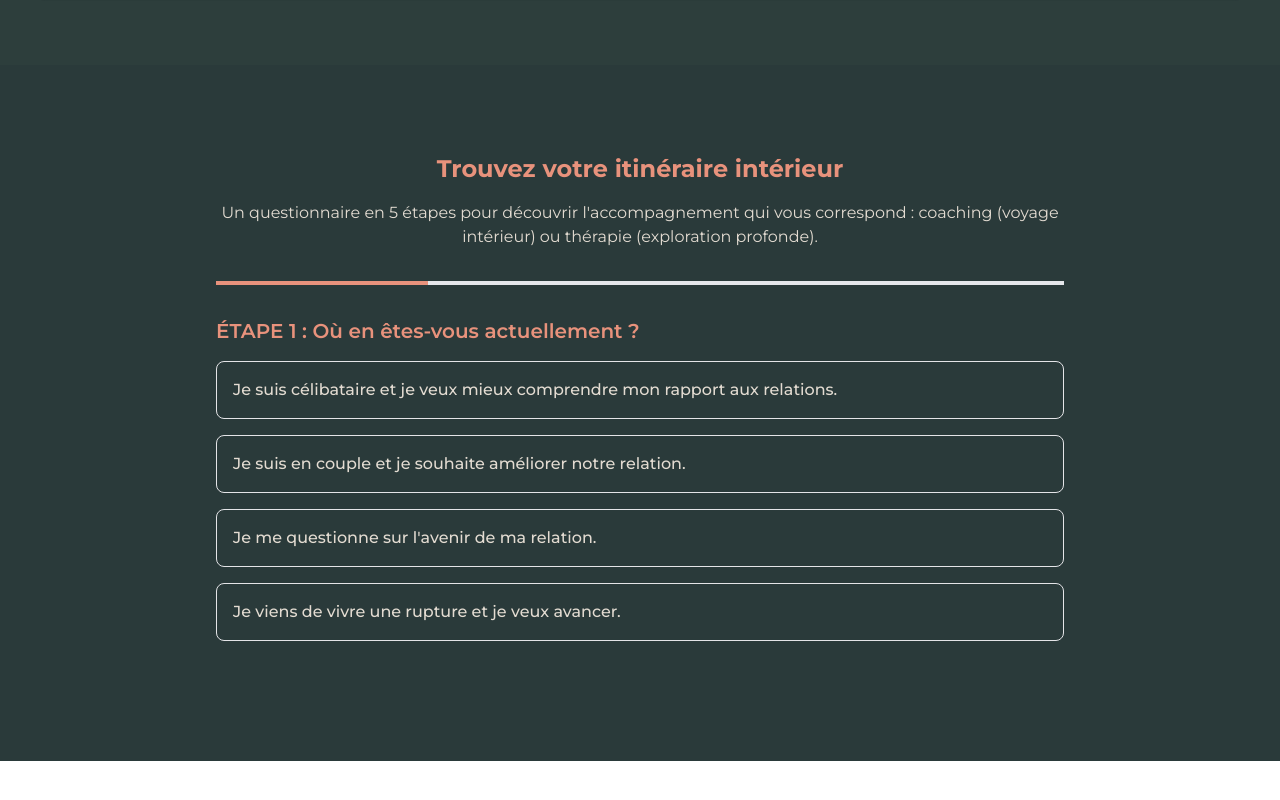
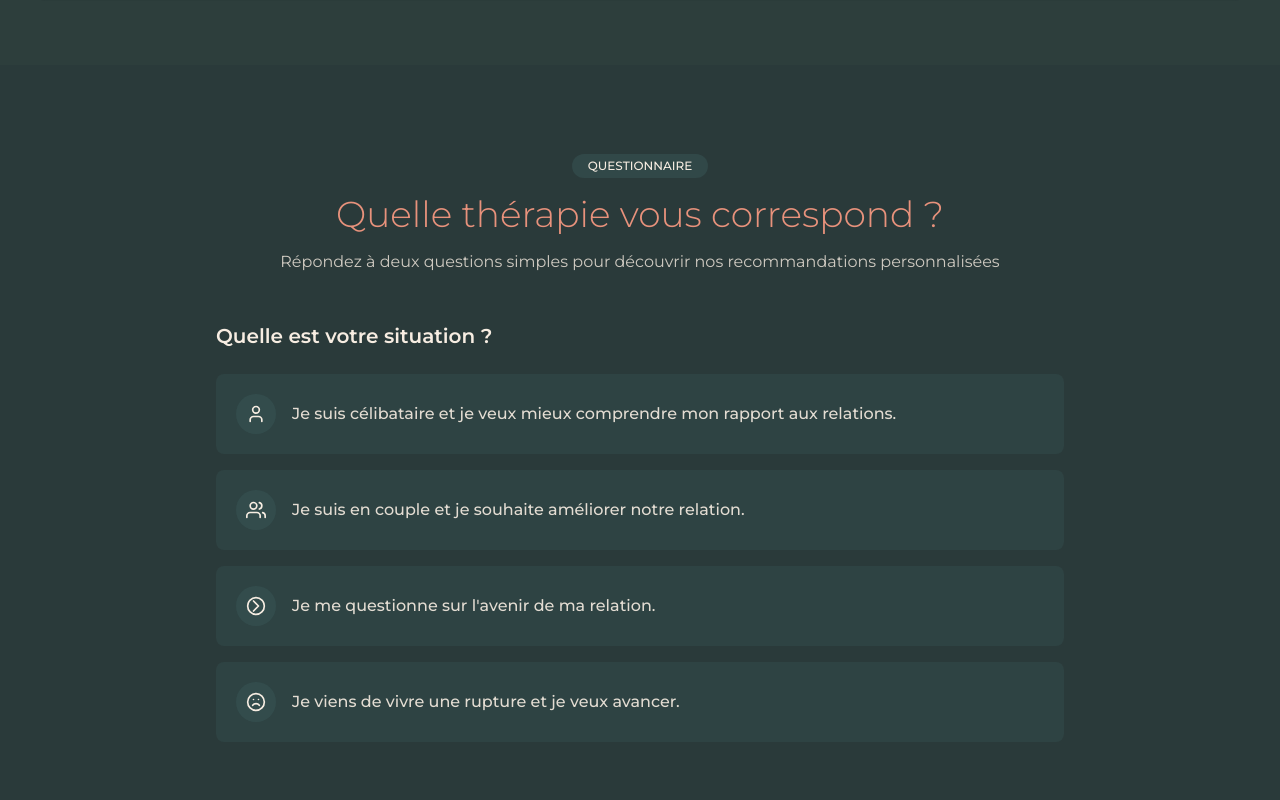
Before and after one commit to numerized/anneyvonnetherapeute, a Next.js app: page /therapies in a window 1280 px wide. Shown: the part 2955-3755 px from the top of the page. Before the commit the page ends 3716 px from the top, so only its background shows below. Built offline with nearby package versions, Linux system fonts and the light colour scheme; what @sanity/demo would draw is missing.

Commit message:
better questionnaire design

```diff
--- a/components/TherapyOfferings/TherapyQuestionnaireNew.tsx
+++ b/components/TherapyOfferings/TherapyQuestionnaireNew.tsx
@@ -429,48 +429,80 @@ const TherapyQuestionnaireNew = () => {
   return (
     <section className="bg-primary-dark py-16">
       <div className="max-w-4xl mx-auto p-6 text-primary-cream/90">
-        <h2 className="text-2xl font-bold mb-4 text-center text-primary-coral">Trouvez votre itinéraire intérieur</h2>
-        <p className="text-center mb-8">Un questionnaire en 5 étapes pour découvrir l'accompagnement qui vous correspond : coaching (voyage intérieur) ou thérapie (exploration profonde).</p>
-
-        {/* Progress indicator */}
-        <div className="flex justify-between mb-8">
-          {[1, 2, 3, 4].map((s) => (
-            <div
-              key={s}
-              className={`w-1/4 h-1 ${
-                s <= step ? 'bg-primary-coral' : 'bg-gray-200'
-              } transition-all duration-300`}
-            ></div>
-          ))}
+        {/* Header */}
+        <div className="text-center mb-12">
+          <div className="inline-block px-4 py-1 text-xs font-medium bg-primary-forest/50 text-primary-cream rounded-full mb-4">
+            QUESTIONNAIRE
+          </div>
+          <h2 className="text-4xl font-light text-primary-coral mb-4">
+            Quelle thérapie vous correspond ?
+          </h2>
+          <p className="text-primary-cream/80">
+            Répondez à deux questions simples pour découvrir nos recommandations personnalisées
+          </p>
         </div>
 
         {/* Step 1: Current Situation */}
         {step === 1 && (
           <div className="mb-8">
-            <h3 className="text-xl font-semibold mb-4 text-primary-coral">ÉTAPE 1 : Où en êtes-vous actuellement ?</h3>
+            <h3 className="text-xl font-semibold mb-6 text-primary-cream">
+              Quelle est votre situation ?
+            </h3>
+
             <div className="space-y-4">
               <button
                 onClick={() => handleSituationSelect('A')}
-                className="w-full text-left p-4 border rounded-lg hover:border-primary-coral hover:shadow-md transition-all"
+                className="w-full text-left p-5 bg-primary-forest/30 hover:bg-primary-forest/40 transition-all rounded-lg flex items-center"
               >
+                <span className="flex items-center justify-center w-10 h-10 rounded-full bg-primary-forest/50 mr-4">
+                  <svg xmlns="http://www.w3.org/2000/svg" width="20" height="20" viewBox="0 0 24 24" fill="none" stroke="currentColor" strokeWidth="2" strokeLinecap="round" strokeLinejoin="round" className="text-primary-cream">
+                    <path d="M19 21v-2a4 4 0 0 0-4-4H9a4 4 0 0 0-4 4v2"></path>
+                    <circle cx="12" cy="7" r="4"></circle>
+                  </svg>
+                </span>
                 <h4 className="font-medium">Je suis célibataire et je veux mieux comprendre mon rapport aux relations.</h4>
               </button>
+
               <button
                 onClick={() => handleSituationSelect('B')}
-                className="w-full text-left p-4 border rounded-lg hover:border-primary-coral hover:shadow-md transition-all"
+                className="w-full text-left p-5 bg-primary-forest/30 hover:bg-primary-forest/40 transition-all rounded-lg flex items-center"
               >
+                <span className="flex items-center justify-center w-10 h-10 rounded-full bg-primary-forest/50 mr-4">
+                  <svg xmlns="http://www.w3.org/2000/svg" width="20" height="20" viewBox="0 0 24 24" fill="none" stroke="currentColor" strokeWidth="2" strokeLinecap="round" strokeLinejoin="round" className="text-primary-cream">
+                    <path d="M17 21v-2a4 4 0 0 0-4-4H5a4 4 0 0 0-4 4v2"></path>
+                    <circle cx="9" cy="7" r="4"></circle>
+                    <path d="M23 21v-2a4 4 0 0 0-3-3.87"></path>
+                    <path d="M16 3.13a4 4 0 0 1 0 7.75"></path>
+                  </svg>
+                </span>
                 <h4 className="font-medium">Je suis en couple et je souhaite améliorer notre relation.</h4>
               </button>
+
               <button
                 onClick={() => handleSituationSelect('C')}
-                className="w-full text-left p-4 border rounded-lg hover:border-primary-coral hover:shadow-md transition-all"
+                className="w-full text-left p-5 bg-primary-forest/30 hover:bg-primary-forest/40 transition-all rounded-lg flex items-center"
               >
+                <span className="flex items-center justify-center w-10 h-10 rounded-full bg-primary-forest/50 mr-4">
+                  <svg xmlns="http://www.w3.org/2000/svg" width="20" height="20" viewBox="0 0 24 24" fill="none" stroke="currentColor" strokeWidth="2" strokeLinecap="round" strokeLinejoin="round" className="text-primary-cream">
+                    <path d="M9 18l6-6-6-6"></path>
+                    <circle cx="12" cy="12" r="10"></circle>
+                  </svg>
+                </span>
                 <h4 className="font-medium">Je me questionne sur l'avenir de ma relation.</h4>
               </button>
+
               <button
                 onClick={() => handleSituationSelect('D')}
-                className="w-full text-left p-4 border rounded-lg hover:border-primary-coral hover:shadow-md transition-all"
+                className="w-full text-left p-5 bg-primary-forest/30 hover:bg-primary-forest/40 transition-all rounded-lg flex items-center"
               >
+                <span className="flex items-center justify-center w-10 h-10 rounded-full bg-primary-forest/50 mr-4">
+                  <svg xmlns="http://www.w3.org/2000/svg" width="20" height="20" viewBox="0 0 24 24" fill="none" stroke="currentColor" strokeWidth="2" strokeLinecap="round" strokeLinejoin="round" className="text-primary-cream">
+                    <circle cx="12" cy="12" r="10"></circle>
+                    <path d="M16 16s-1.5-2-4-2-4 2-4 2"></path>
+                    <line x1="9" y1="9" x2="9.01" y2="9"></line>
+                    <line x1="15" y1="9" x2="15.01" y2="9"></line>
+                  </svg>
+                </span>
                 <h4 className="font-medium">Je viens de vivre une rupture et je veux avancer.</h4>
               </button>
             </div>
@@ -480,11 +512,19 @@ const TherapyQuestionnaireNew = () => {
         {/* Step 2: Current Priority */}
         {step === 2 && (
           <div className="mb-8">
-            <div className="flex items-center mb-4">
+            <div className="flex items-center mb-6">
               <button onClick={() => setStep(1)} className="mr-2 text-primary-coral">
                 <ArrowLeft className="w-5 h-5" />
               </button>
-              <h3 className="text-xl font-semibold text-primary-coral">ÉTAPE 2 : Quelle est votre priorité actuelle ?</h3>
+              <h3 className="text-xl font-semibold text-primary-cream">
+                {answers.situation === 'A'
+                  ? "Quel est votre objectif principal ?"
+                  : answers.situation === 'B'
+                    ? "Quelle est votre priorité de couple ?"
+                    : answers.situation === 'C'
+                      ? "Quelle est votre préoccupation ?"
+                      : "Comment souhaitez-vous avancer ?"}
+              </h3>
             </div>
 
             <div className="space-y-4">
@@ -492,14 +532,26 @@ const TherapyQuestionnaireNew = () => {
                 <>
                   <button
                     onClick={() => handlePrioritySelect('A1')}
-                    className="w-full text-left p-4 border rounded-lg hover:border-primary-coral hover:shadow-md transition-all"
+                    className="w-full text-left p-5 bg-primary-forest/30 hover:bg-primary-forest/40 transition-all rounded-lg flex items-center"
                   >
+                    <span className="flex items-center justify-center w-10 h-10 rounded-full bg-primary-forest/50 mr-4">
+                      <svg xmlns="http://www.w3.org/2000/svg" width="20" height="20" viewBox="0 0 24 24" fill="none" stroke="currentColor" strokeWidth="2" strokeLinecap="round" strokeLinejoin="round" className="text-primary-cream">
+                        <path d="M12 21.35l-1.45-1.32C5.4 15.36 2 12.28 2 8.5 2 5.42 4.42 3 7.5 3c1.74 0 3.41.81 4.5 2.09C13.09 3.81 14.76 3 16.5 3 19.58 3 22 5.42 22 8.5c0 3.78-3.4 6.86-8.55 11.54L12 21.35z"/>
+                      </svg>
+                    </span>
                     <h4 className="font-medium">Comprendre pourquoi je répète toujours les mêmes schémas.</h4>
                   </button>
                   <button
                     onClick={() => handlePrioritySelect('A2')}
-                    className="w-full text-left p-4 border rounded-lg hover:border-primary-coral hover:shadow-md transition-all"
+                    className="w-full text-left p-5 bg-primary-forest/30 hover:bg-primary-forest/40 transition-all rounded-lg flex items-center"
                   >
+                    <span className="flex items-center justify-center w-10 h-10 rounded-full bg-primary-forest/50 mr-4">
+                      <svg xmlns="http://www.w3.org/2000/svg" width="20" height="20" viewBox="0 0 24 24" fill="none" stroke="currentColor" strokeWidth="2" strokeLinecap="round" strokeLinejoin="round" className="text-primary-cream">
+                        <circle cx="12" cy="12" r="10"></circle>
+                        <line x1="12" y1="8" x2="12" y2="16"></line>
+                        <line x1="8" y1="12" x2="16" y2="12"></line>
+                      </svg>
+                    </span>
                     <h4 className="font-medium">Mieux cerner mes désirs et mes attentes pour orienter mes choix relationnels.</h4>
                   </button>
                 </>
@@ -509,14 +561,26 @@ const TherapyQuestionnaireNew = () => {
                 <>
                   <button
                     onClick={() => handlePrioritySelect('B1')}
-                    className="w-full text-left p-4 border rounded-lg hover:border-primary-coral hover:shadow-md transition-all"
+                    className="w-full text-left p-5 bg-primary-forest/30 hover:bg-primary-forest/40 transition-all rounded-lg flex items-center"
                   >
+                    <span className="flex items-center justify-center w-10 h-10 rounded-full bg-primary-forest/50 mr-4">
+                      <svg xmlns="http://www.w3.org/2000/svg" width="20" height="20" viewBox="0 0 24 24" fill="none" stroke="currentColor" strokeWidth="2" strokeLinecap="round" strokeLinejoin="round" className="text-primary-cream">
+                        <path d="M21 15a2 2 0 0 1-2 2H7l-4 4V5a2 2 0 0 1 2-2h14a2 2 0 0 1 2 2z"></path>
+                      </svg>
+                    </span>
                     <h4 className="font-medium">Améliorer la communication et éviter les incompréhensions.</h4>
                   </button>
                   <button
                     onClick={() => handlePrioritySelect('B2')}
-                    className="w-full text-left p-4 border rounded-lg hover:border-primary-coral hover:shadow-md transition-all"
+                    className="w-full text-left p-5 bg-primary-forest/30 hover:bg-primary-forest/40 transition-all rounded-lg flex items-center"
                   >
+                    <span className="flex items-center justify-center w-10 h-10 rounded-full bg-primary-forest/50 mr-4">
+                      <svg xmlns="http://www.w3.org/2000/svg" width="20" height="20" viewBox="0 0 24 24" fill="none" stroke="currentColor" strokeWidth="2" strokeLinecap="round" strokeLinejoin="round" className="text-primary-cream">
+                        <path d="M12 3c.132 0 .263 0 .393 0a7.5 7.5 0 0 0 7.92 12.446a9 9 0 1 1 -8.313 -12.454z"></path>
+                        <path d="M17 4a2 2 0 0 0 2 2a2 2 0 0 0 -2 2a2 2 0 0 0 -2 -2a2 2 0 0 0 2 -2"></path>
+                        <path d="M19 11h2m-1 -1v2"></path>
+                      </svg>
+                    </span>
                     <h4 className="font-medium">Raviver le désir et retrouver une connexion plus profonde.</h4>
                   </button>
                 </>
@@ -526,14 +590,25 @@ const TherapyQuestionnaireNew = () => {
                 <>
                   <button
                     onClick={() => handlePrioritySelect('C1')}
-                    className="w-full text-left p-4 border rounded-lg hover:border-primary-coral hover:shadow-md transition-all"
+                    className="w-full text-left p-5 bg-primary-forest/30 hover:bg-primary-forest/40 transition-all rounded-lg flex items-center"
                   >
+                    <span className="flex items-center justify-center w-10 h-10 rounded-full bg-primary-forest/50 mr-4">
+                      <svg xmlns="http://www.w3.org/2000/svg" width="20" height="20" viewBox="0 0 24 24" fill="none" stroke="currentColor" strokeWidth="2" strokeLinecap="round" strokeLinejoin="round" className="text-primary-cream">
+                        <path d="M9 18l6-6-6-6"></path>
+                        <circle cx="12" cy="12" r="10"></circle>
+                      </svg>
+                    </span>
                     <h4 className="font-medium">Évaluer si ma relation est encore alignée avec mes aspirations.</h4>
                   </button>
                   <button
                     onClick={() => handlePrioritySelect('C2')}
-                    className="w-full text-left p-4 border rounded-lg hover:border-primary-coral hover:shadow-md transition-all"
+                    className="w-full text-left p-5 bg-primary-forest/30 hover:bg-primary-forest/40 transition-all rounded-lg flex items-center"
                   >
+                    <span className="flex items-center justify-center w-10 h-10 rounded-full bg-primary-forest/50 mr-4">
+                      <svg xmlns="http://www.w3.org/2000/svg" width="20" height="20" viewBox="0 0 24 24" fill="none" stroke="currentColor" strokeWidth="2" strokeLinecap="round" strokeLinejoin="round" className="text-primary-cream">
+                        <path d="M14 9V5a3 3 0 0 0-3-3l-4 9v11h11.28a2 2 0 0 0 2-1.7l1.38-9a2 2 0 0 0-2-2.3zM7 22H4a2 2 0 0 1-2-2v-7a2 2 0 0 1 2-2h3"></path>
+                      </svg>
+                    </span>
                     <h4 className="font-medium">Prendre une décision réfléchie sur l'avenir du couple.</h4>
                   </button>
                 </>
@@ -543,15 +618,26 @@ const TherapyQuestionnaireNew = () => {
                 <>
                   <button
                     onClick={() => handlePrioritySelect('D1')}
-                    className="w-full text-left p-4 border rounded-lg hover:border-primary-coral hover:shadow-md transition-all"
+                    className="w-full text-left p-5 bg-primary-forest/30 hover:bg-primary-forest/40 transition-all rounded-lg flex items-center"
                   >
-                    <h4 className="font-medium">Mieux comprendre cette rupture et ce qu'elle révèle sur moi.</h4>
+                    <span className="flex items-center justify-center w-10 h-10 rounded-full bg-primary-forest/50 mr-4">
+                      <svg xmlns="http://www.w3.org/2000/svg" width="20" height="20" viewBox="0 0 24 24" fill="none" stroke="currentColor" strokeWidth="2" strokeLinecap="round" strokeLinejoin="round" className="text-primary-cream">
+                        <path d="M4 19.5A2.5 2.5 0 0 1 6.5 17H20"></path>
+                        <path d="M6.5 2H20v20H6.5A2.5 2.5 0 0 1 4 19.5v-15A2.5 2.5 0 0 1 6.5 2z"></path>
+                      </svg>
+                    </span>
+                    <h4 className="font-medium">Apprendre à mieux me connaître et à m'accepter.</h4>
                   </button>
                   <button
                     onClick={() => handlePrioritySelect('D2')}
-                    className="w-full text-left p-4 border rounded-lg hover:border-primary-coral hover:shadow-md transition-all"
+                    className="w-full text-left p-5 bg-primary-forest/30 hover:bg-primary-forest/40 transition-all rounded-lg flex items-center"
                   >
-                    <h4 className="font-medium">Me reconstruire et envisager une nouvelle dynamique amoureuse.</h4>
+                    <span className="flex items-center justify-center w-10 h-10 rounded-full bg-primary-forest/50 mr-4">
+                      <svg xmlns="http://www.w3.org/2000/svg" width="20" height="20" viewBox="0 0 24 24" fill="none" stroke="currentColor" strokeWidth="2" strokeLinecap="round" strokeLinejoin="round" className="text-primary-cream">
+                        <path d="M12 2L2 7l10 5 10-5-10-5zM2 17l10 5 10-5"></path>
+                      </svg>
+                    </span>
+                    <h4 className="font-medium">Développer mes capacités relationnelles et ma confiance.</h4>
                   </button>
                 </>
               )}
```
